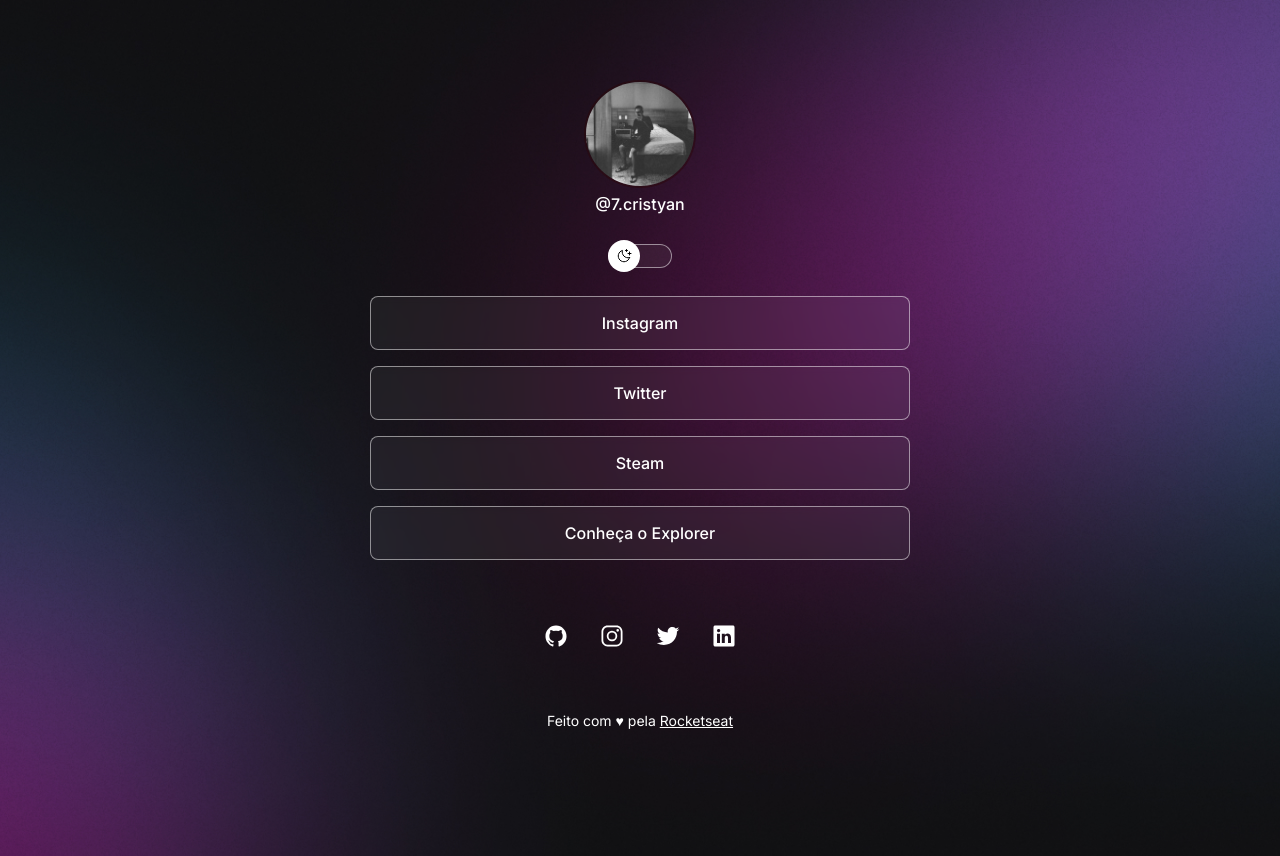
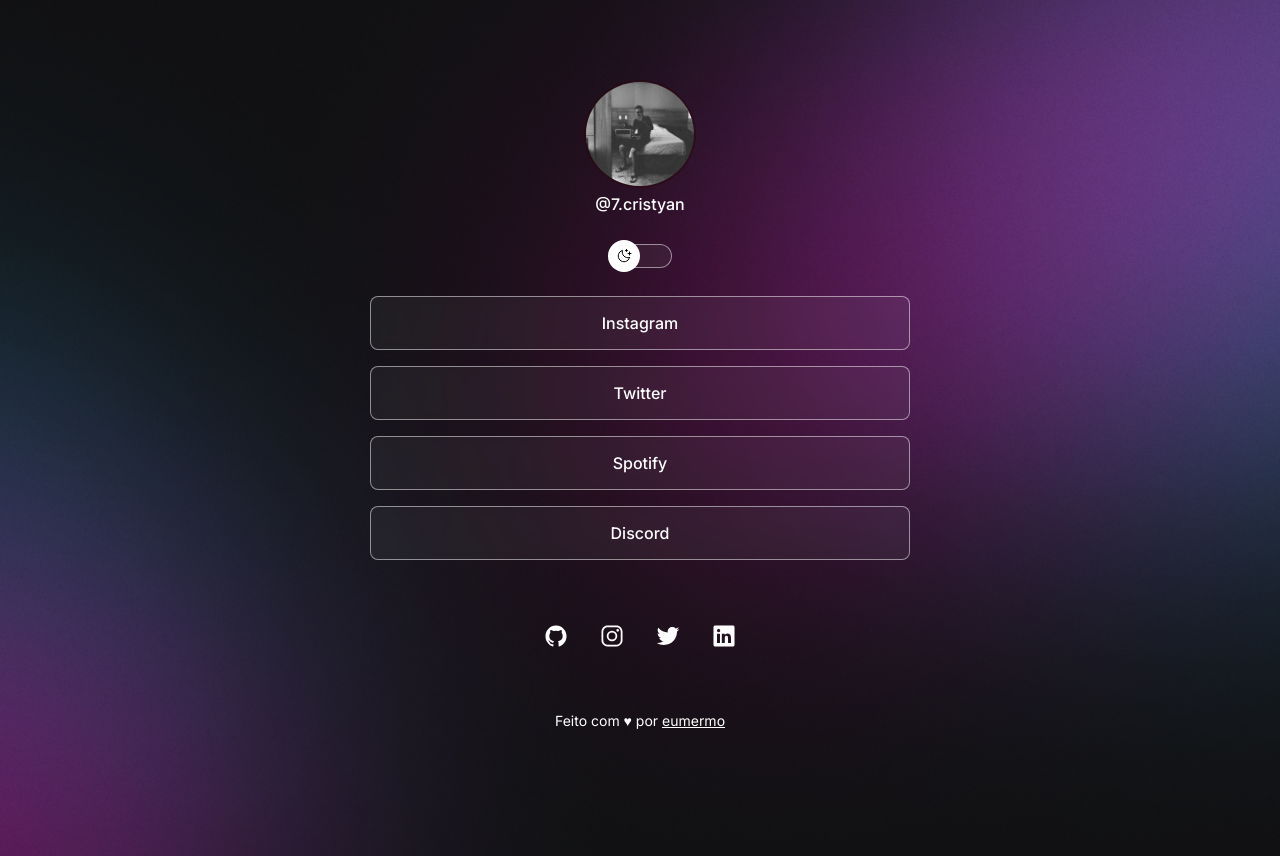
Before and after one commit to 7Cristyan/projeto-links, a plain HTML site: page index.html in a window 1280 px wide. Drawn offline with nearby package versions, Linux system fonts and the light colour scheme.

Commit message:
social network update

```diff
--- a/index.html
+++ b/index.html
@@ -35,22 +35,24 @@
           <a href="https://x.com/bmw_2l" target="_blank">Twitter</a>
         </li>
         <li>
-          <a href="https://steamcommunity.com/id/lawdumal2/" target="_blank"
-            >Steam</a
+          <a
+            href="https://open.spotify.com/playlist/5TBi4zB4QAj6hdQn9SLFYo?si=1c8af473c43e4a27"
+            target="_blank"
+            >Spotify</a
           >
         </li>
         <li>
-          <a href="#" target="_blank">Conheça o Explorer</a>
+          <a href="https://discord.gg/wQ4hdMffpT" target="_blank">Discord</a>
         </li>
       </ul>
       <div id="social-links">
-        <a href="https://github.com/" target="_blank">
+        <a href="https://github.com/7Cristyan" target="_blank">
           <ion-icon name="logo-github"></ion-icon>
         </a>
         <a href="https://www.instagram.com/7.cristyan/" target="_blank">
           <ion-icon name="logo-instagram"></ion-icon>
         </a>
-        <a href="https://github.com/" target="_blank">
+        <a href="https://x.com/bmw_2l" target="_blank">
           <ion-icon name="logo-twitter"></ion-icon>
         </a>
         <a href="https://github.com/" target="_blank">
@@ -58,9 +60,12 @@
         </a>
       </div>
       <footer>
-        Feito com ♥ pela
-        <a href="https://app.rocketseat.com.br/" target="_blank">
-          Rocketseat
+        Feito com ♥ por
+        <a
+          href="https://www.youtube.com/watch?v=fFLX1nxiQ-A&list=RDfFLX1nxiQ-A&start_radio=1"
+          target="_blank"
+        >
+          eumermo
         </a>
       </footer>
     </div>
```
